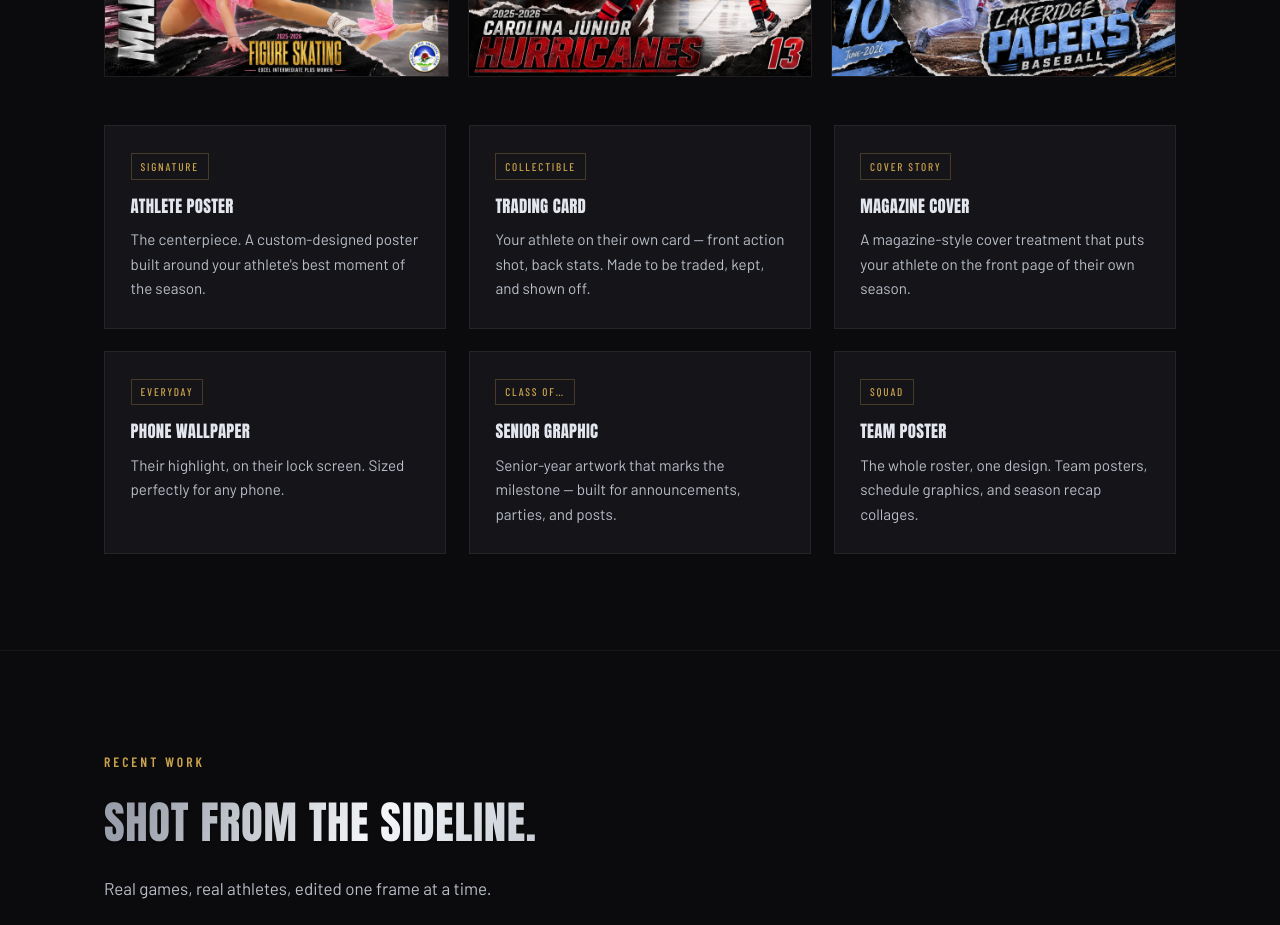
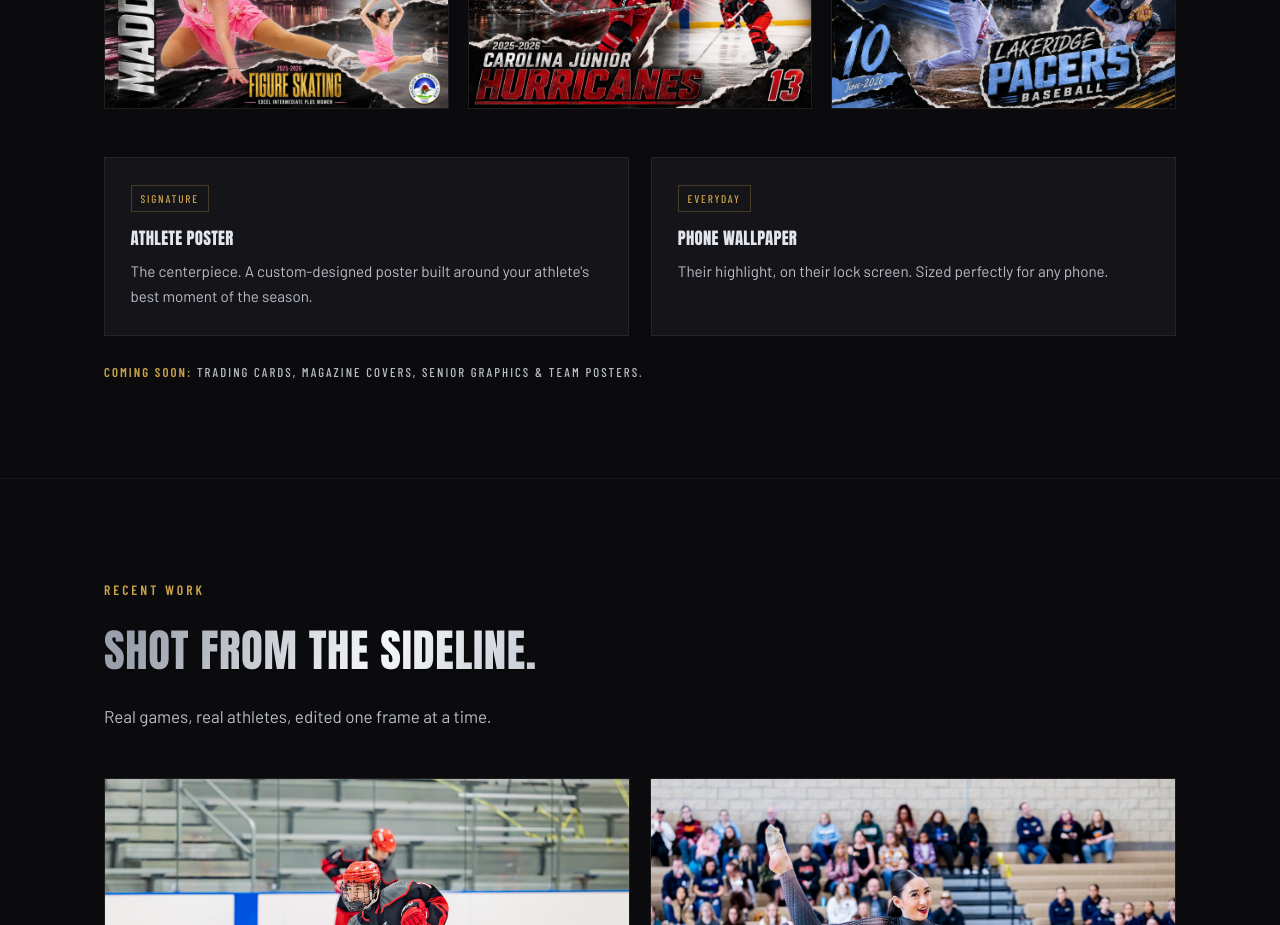
Before and after one commit to MaddenActionPhotography/mapactionphoto, a Next.js app: page / in a window 1280 px wide. Shown: the part 2080-3005 px from the top of the page. Built offline with nearby package versions, Linux system fonts and the light colour scheme.

Commit message:
Add files via upload

```diff
--- a/app/globals.css
+++ b/app/globals.css
@@ -45,10 +45,10 @@ nav{
   backdrop-filter:blur(10px);
   border-bottom:1px solid rgba(255,255,255,.06);
 }
-.nav-inner{display:flex;align-items:center;justify-content:space-between;height:72px}
+.nav-inner{display:flex;align-items:center;justify-content:space-between;height:104px}
 .logo{display:flex;align-items:center}
-.logo img{height:44px;width:auto;display:block}
-.logo-foot img{height:56px;width:auto;display:block}
+.logo img{height:84px;width:auto;display:block}
+.logo-foot img{height:96px;width:auto;display:block}
 .nav-links{display:flex;gap:1.6rem;align-items:center}
 .nav-links a{color:var(--paper);font-family:'Barlow Condensed',sans-serif;letter-spacing:.12em;text-transform:uppercase;font-size:.85rem}
 .nav-links a:hover{color:var(--gold-hi)}
@@ -167,7 +167,13 @@ section{padding:6rem 0;border-top:1px solid rgba(255,255,255,.05)}
 .poster-card img{width:100%;aspect-ratio:16/9;object-fit:cover;display:block}
 
 /* Artwork lineup */
-.lineup{display:grid;grid-template-columns:repeat(3,1fr);gap:1.4rem}
+.lineup{display:grid;grid-template-columns:repeat(2,1fr);gap:1.4rem}
+.coming-soon{
+  margin-top:1.6rem;
+  font-family:'Barlow Condensed',sans-serif;letter-spacing:.16em;text-transform:uppercase;
+  font-size:.8rem;color:var(--silver);
+}
+.coming-soon b{color:var(--gold);font-weight:600}
 .product{
   background:var(--panel);
   border:1px solid rgba(255,255,255,.07);
@@ -226,5 +232,6 @@ footer{padding:3.5rem 0;border-top:1px solid rgba(255,255,255,.06);color:var(--s
   .work-row{grid-template-columns:1fr}
   .nav-links{display:none}
   section{padding:4rem 0}
-  .logo img{height:36px}
+  .logo img{height:60px}
+  .nav-inner{height:80px}
 }
--- a/app/layout.js
+++ b/app/layout.js
@@ -4,12 +4,12 @@ export const metadata = {
   title: "Madden Action Photography — Today's Game. Tomorrow's Memory.",
   description:
     "Professional action photography and custom digital athlete artwork for youth and adult athletes across the Portland & Vancouver metro. 100% digital delivery.",
-  metadataBase: new URL("https://mapactionphoto.com"),
+  metadataBase: new URL("https://www.madactionphotos.com"),
   openGraph: {
     title: "Madden Action Photography",
     description:
       "Today's Game. Tomorrow's Memory. Action photography & custom athlete artwork — Portland & Vancouver metro.",
-    url: "https://mapactionphoto.com",
+    url: "https://www.madactionphotos.com",
     siteName: "Madden Action Photography",
     type: "website",
   },
--- a/app/page.js
+++ b/app/page.js
@@ -169,43 +169,15 @@ export default function Home() {
               </p>
             </div>
             <div className="product">
-              <span className="ratio">Collectible</span>
-              <h3>Trading Card</h3>
-              <p>
-                Your athlete on their own card — front action shot, back
-                stats. Made to be traded, kept, and shown off.
-              </p>
-            </div>
-            <div className="product">
-              <span className="ratio">Cover story</span>
-              <h3>Magazine Cover</h3>
-              <p>
-                A magazine-style cover treatment that puts your athlete on the
-                front page of their own season.
-              </p>
-            </div>
-            <div className="product">
               <span className="ratio">Everyday</span>
               <h3>Phone Wallpaper</h3>
               <p>Their highlight, on their lock screen. Sized perfectly for any phone.</p>
             </div>
-            <div className="product">
-              <span className="ratio">Class of…</span>
-              <h3>Senior Graphic</h3>
-              <p>
-                Senior-year artwork that marks the milestone — built for
-                announcements, parties, and posts.
-              </p>
-            </div>
-            <div className="product">
-              <span className="ratio">Squad</span>
-              <h3>Team Poster</h3>
-              <p>
-                The whole roster, one design. Team posters, schedule graphics,
-                and season recap collages.
-              </p>
-            </div>
           </div>
+          <p className="coming-soon">
+            <b>Coming soon:</b> trading cards, magazine covers, senior
+            graphics &amp; team posters.
+          </p>
         </div>
       </section>
 
```
